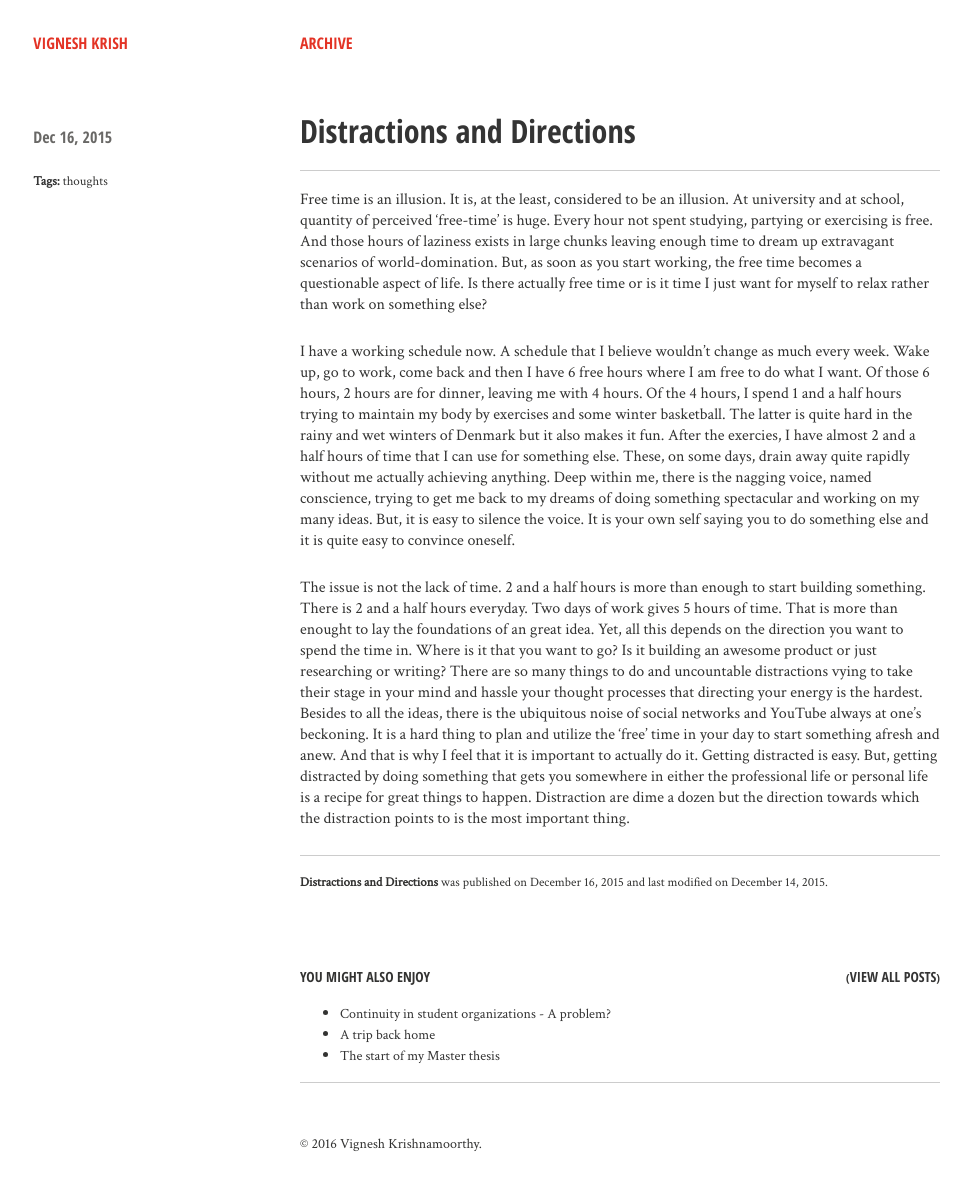
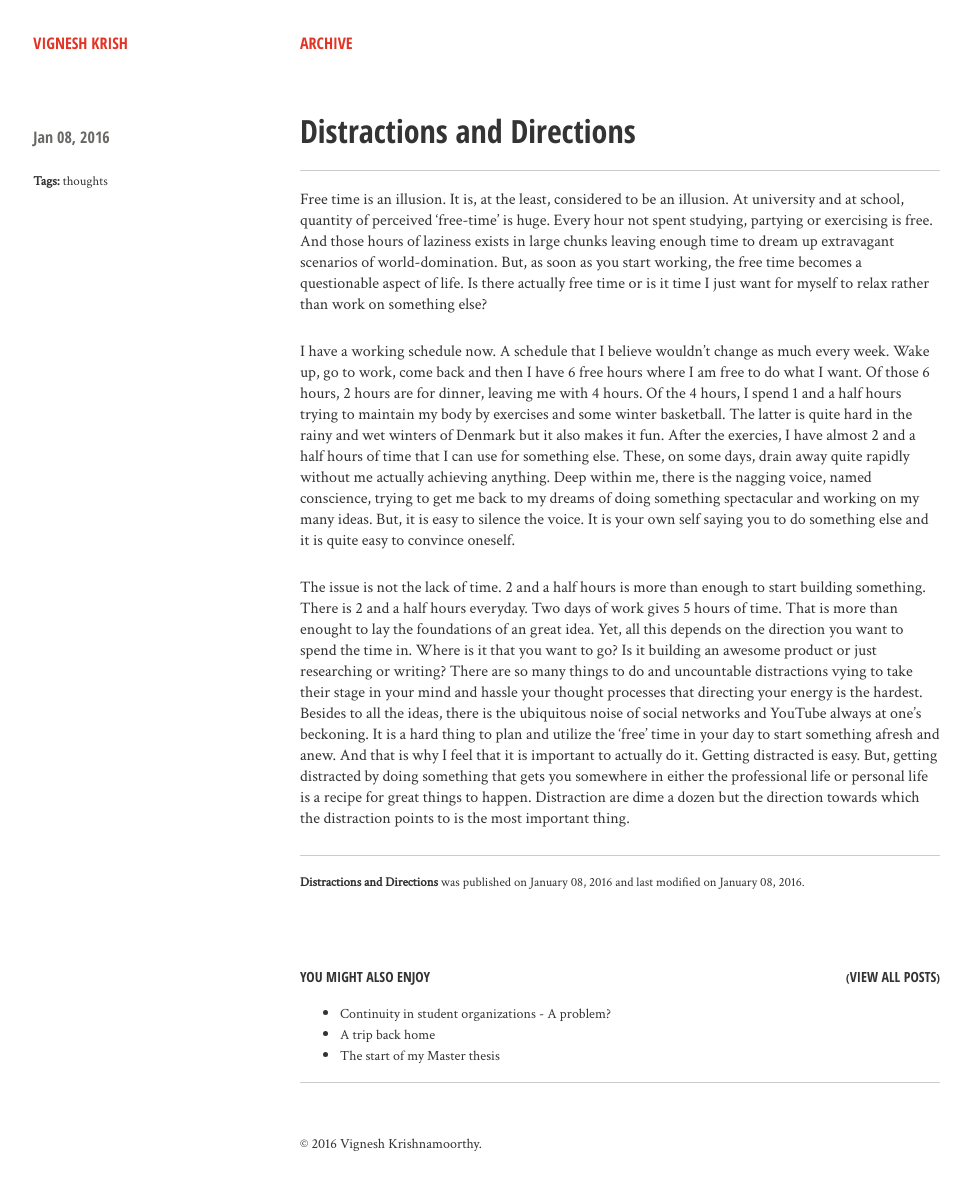
Before and after one commit to vignkri/vignkri.github.io, a Jekyll site: the page built from _posts/2016-01-08-Distractions-and-Directions.md, in a window 1280 px wide. Shown: the whole page, without its empty margins (20-991 px from the left). Built offline with Jekyll 4.4.1, drawn with Linux system fonts in a browser that asks for light colours; nearby versions of some CDN libraries.

Commit message:
fixed dates

```diff
--- a/_posts/2015-12-16-Distractions-and-Directions.md
+++ b/_posts/2016-01-08-Distractions-and-Directions.md
@@ -2,7 +2,7 @@
 layout: post
 title: Distractions and Directions
 excerpt: "The illusion of free time is not an illusion; is rather a lack of direction"
-modified: 2015-12-14
+modified: 2016-01-08
 tags: [thoughts]
 image:
   feature:
```
